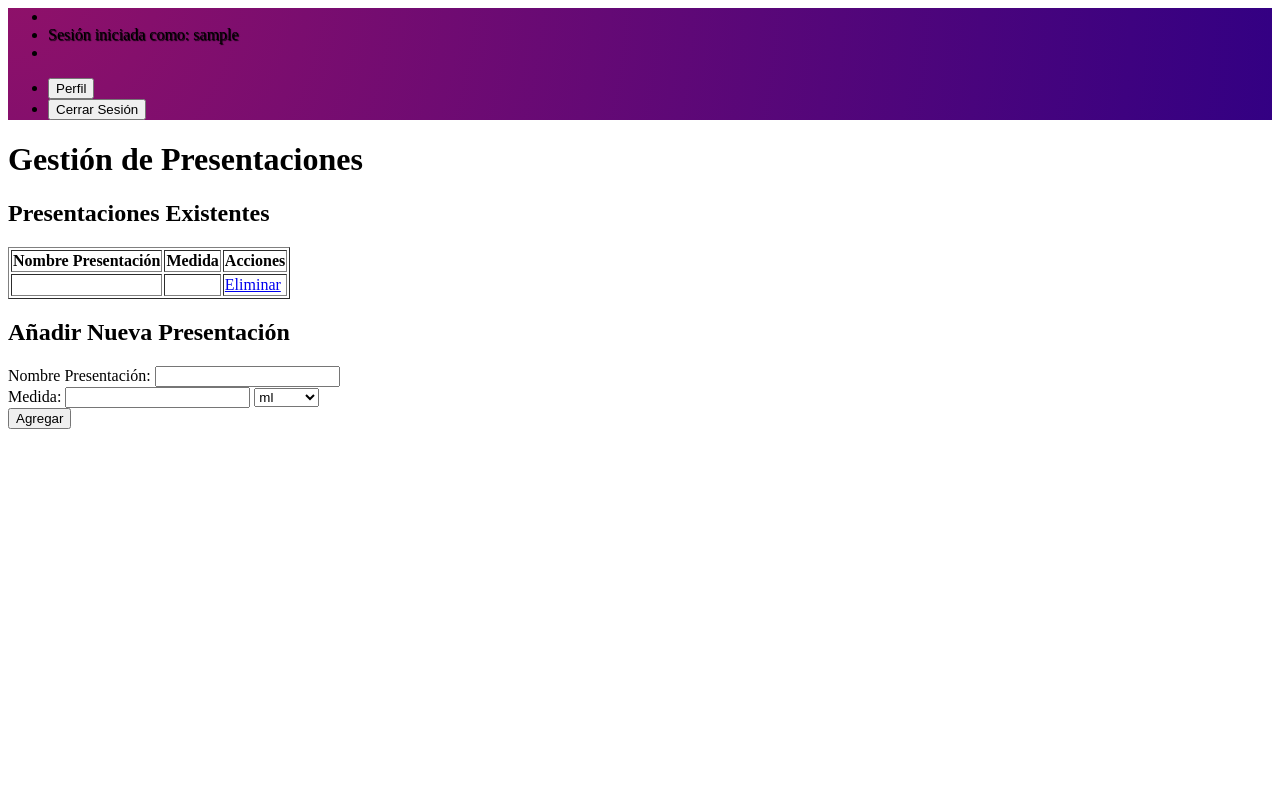
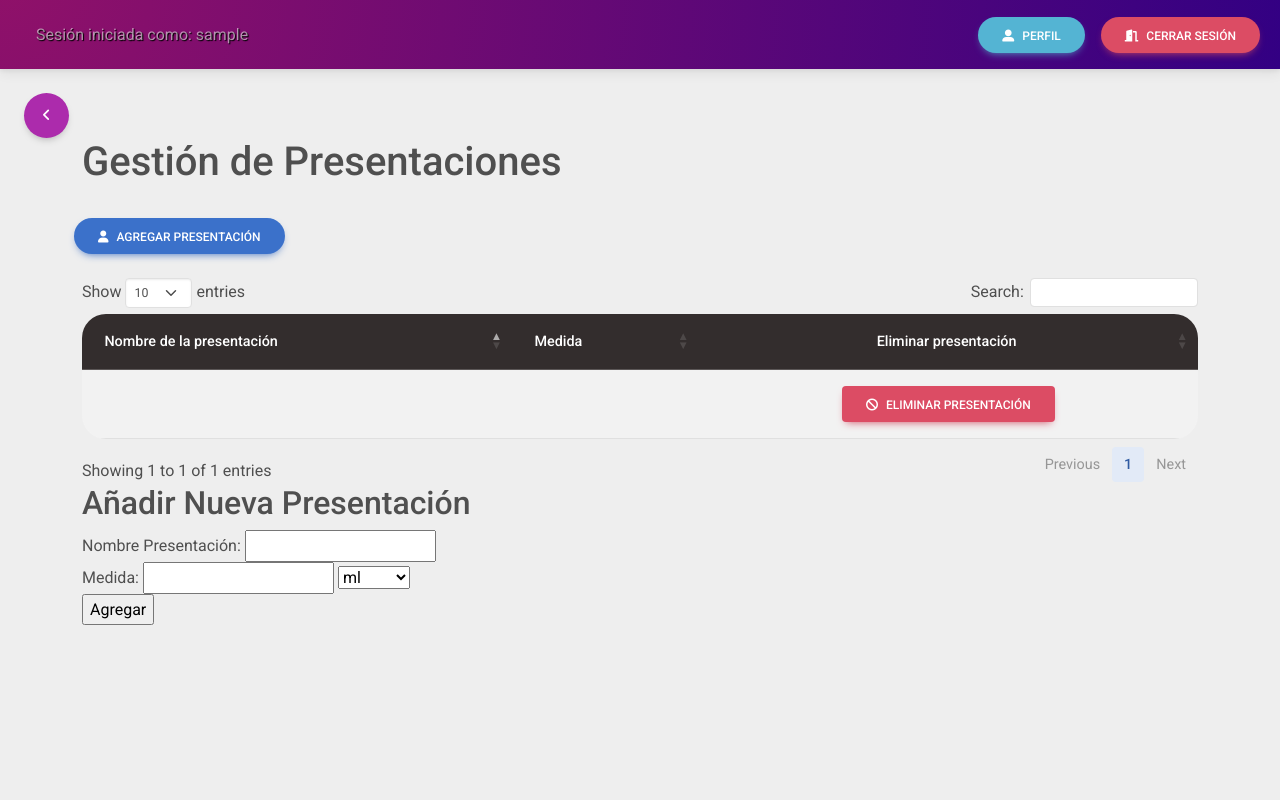
Before and after one commit to Juanma320/RiceMountainManagement2, a PHP site: page /tu_proyecto/gestion_presentaciones.php in a window 1280 px wide. Run offline with PHP 8.4, Linux system fonts and the light colour scheme; the visitor is signed in with stand-in values (Sample User, id 1); tables that the repository leaves empty or names only in its code hold one stand-in row (values such as "Sample post"); data that the repository does not hold is empty; some libraries are stand-ins or nearby versions.

Commit message:
Gestion_presentaciones Styles

```diff
--- a/gestion_presentaciones.php
+++ b/gestion_presentaciones.php
@@ -1,8 +1,13 @@
 <?php
-include('includes/includes.php');
-include('includes/funciones.php');
+include ('includes/includes.php');
+include ('includes/funciones.php');
 $row = obtenerDatosUsuario($conexion, $_SESSION['NombreUsuario']);
-include('includes/navbar.php');
+// Verificar si el usuario tiene el rol de administrador
+if ($_SESSION['RolID'] != 1) {
+    // Si no es administrador, redirigir a la página de inicio
+    header('Location: login.php');
+    exit();
+}
 
 // Procesar el formulario de nueva presentación
 if ($_SERVER["REQUEST_METHOD"] == "POST") {
@@ -27,15 +32,86 @@ $queryPresentaciones = "SELECT * FROM presentaciones";
 $resultPresentaciones = mysqli_query($conexion, $queryPresentaciones);
 ?>
 
+<!DOCTYPE html>
+<html lang="es">
+
+<head>
+    <meta charset="UTF-8">
+    <meta name="viewport" content="width=device-width, initial-scale=1.0">
+    <title>Gestión de Presentaciones</title>
+
+    <link rel="icon" href="img/mdb-favicon.ico" type="image/x-icon" />
+    <link rel="stylesheet" href="https://cdnjs.cloudflare.com/ajax/libs/font-awesome/6.0.0/css/all.min.css" />
+    <link rel="stylesheet"
+        href="https://fonts.googleapis.com/css2?family=Roboto:wght@300;400;500;700;900&display=swap" />
+    <link rel="stylesheet" href="css/mdb.min.css" />
+    <link rel="stylesheet" href="https://cdn.datatables.net/1.10.22/css/dataTables.bootstrap4.min.css">
+</head>
+
+<body class="gradient-custom-1">
+
+    <?php include ('includes/navbar.php'); ?>
+
+    <style>
+        .gradient-custom-1 {
+            height: 100vh;
+
+            /* fallback for old browsers */
+            background: #EEEEEE;
+        }
+
+        .mask-custom {
+            background: rgba(24, 24, 16, .2);
+            border-radius: 2em;
+            backdrop-filter: blur(25px);
+            border: 2px solid rgba(255, 255, 255, 0.05);
+            background-clip: padding-box;
+            box-shadow: 10px 10px 10px rgba(46, 54, 68, 0.03);
+        }
+
+        #tdcenter {
+            display: flex;
+            justify-content: center;
+        }
+    </style>
+
+    <div class="mx-4 my-4">
+        <a class="btn text-white btn-lg btn-floating" data-mdb-ripple-init style="background-color: #ac2bac;"
+            role="button" href="gestionproductosA.php">
+            <i class="fas fa-angle-left"></i>
+        </a>
+
+        <div class="container">
+            <div class="row">
+                <div class="col-md-12">
+                    <div class="d-flex justify-content-between align-items-center">
                         <h1>Gestión de Presentaciones</h1>
+                    </div>
+                </div>
+            </div>
 
-<h2>Presentaciones Existentes</h2>
-<table border="1">
+            <div class="row mt-4">
+                <div class="col-md-12">
+                    <ul class="nav nav-pills flex-column flex-md-row">
+                        <li class="nav-item">
+                            <a href="agregar_presentacion.php" style="color: #F9F6EE">
+                                <button data-mdb-ripple-init type="button" class="btn btn-primary btn-rounded">
+                                    <i class="fas fa-user pe-2"></i>Agregar presentación</button>
+                            </a>
+                        </li>
+                    </ul>
+
+                    <div class="row mt-4">
+                        <div class="col-md-12">
+                            <table class="table table-striped table-responsive rounded-9 overflow-hidden table-hover"
+                                id="sortTable">
+                                <thead class="table-dark">
                                     <tr>
-        <th>Nombre Presentación</th>
+                                        <th>Nombre de la presentación</th>
                                         <th>Medida</th>
-        <th>Acciones</th>
+                                        <th class="text-center">Eliminar presentación</th>
                                     </tr>
+                                </thead>
                                 <?php
                                 while ($rowPresentacion = mysqli_fetch_assoc($resultPresentaciones)) {
                                     echo "<tr>";
@@ -46,9 +122,11 @@ $resultPresentaciones = mysqli_query($conexion, $queryPresentaciones);
                                     $resultUsada = mysqli_query($conexion, $queryUsada);
                                     $rowUsada = mysqli_fetch_assoc($resultUsada);
                                     if ($rowUsada['total'] > 0) {
-            echo "<td>La presentación aún está siendo usada</td>";
+                                        echo "<td class='text-center'>La presentación aún está siendo usada</td>";
                                     } else {
-            echo "<td><a href='eliminar_presentacion.php?presentacionID={$rowPresentacion['PresentacionID']}'>Eliminar</a></td>";
+                                        echo "<td class='text-center'><a data-mdb-ripple-init type='button' class='btn btn-danger'
+                                        <a href='eliminar_presentacion.php?presentacionID={$rowPresentacion['PresentacionID']}'>
+                                        <i class='fas fa-ban pe-2'></i>Eliminar presentación</a></td>";
                                     }
                                     echo "</tr>";
                                 }
@@ -71,6 +149,17 @@ $resultPresentaciones = mysqli_query($conexion, $queryPresentaciones);
                                 <input type="submit" value="Agregar">
                             </form>
 
+                        </div>
+                    </div>
+                </div>
+            </div>
+        </div>
+    </div>
+
+</body>
+
+</html>
+
 <script>
     function agregarMedida() {
         var medidaSelect = document.getElementById('medidaSelect');
@@ -83,3 +172,17 @@ function agregarMedida() {
         }
     }
 </script>
+<script type="text/javascript" src="js/mdb.umd.min.js"></script>
+<script type="text/javascript"></script>
+<script src="https://ajax.googleapis.com/ajax/libs/jquery/3.5.1/jquery.min.js"></script>
+<script src="https://cdnjs.cloudflare.com/ajax/libs/popper.js/1.16.0/umd/popper.min.js"></script>
+<script src="https://maxcdn.bootstrapcdn.com/bootstrap/4.5.2/js/bootstrap.min.js"></script>
+<script src="https://cdn.datatables.net/1.10.22/js/jquery.dataTables.min.js"></script>
+<script src="https://cdn.datatables.net/1.10.22/js/dataTables.bootstrap4.min.js"></script>
+<script>$('#sortTable').DataTable({ order: [[0, 'asc']] })</script>
+<script>
+    // Initialization for ES Users
+    import { Ripple, initMDB } from "mdb-ui-kit";
+
+    initMDB({ Ripple });
+</script>
```
Lines whose indentation alone changed are shown as unchanged.
